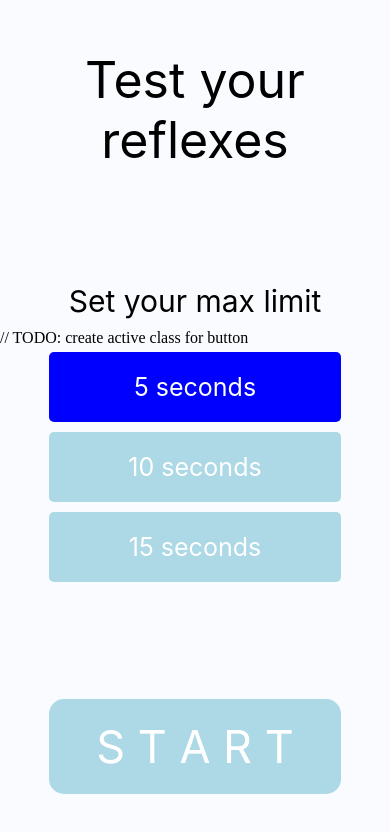
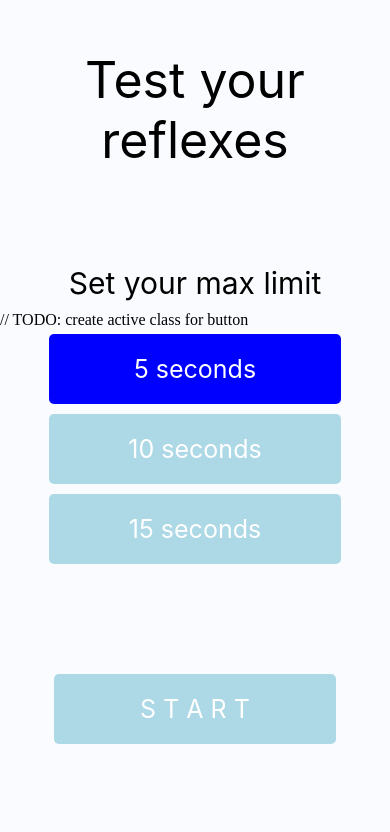
Before and after one commit to jathom30/reflex-timer-app, a React Native app: screen / in a window 390 px wide. Shown: the top 832 px of the page. Built offline with nearby package versions, Linux system fonts and the light colour scheme.

Commit message:
move around start, clear, and detail buttons

```diff
--- a/App.js
+++ b/App.js
@@ -46,6 +46,7 @@ export default class App extends React.Component {
     // start game-> sends to timer screen
     this.setState({
       start: true,
+      details: false,
     })
     // countdown timer, starts at 3 and counts down
     this.countdownTimer = setInterval(() => this.setState({countdownTime: this.state.countdownTime - 1}), 1000)
@@ -108,11 +109,11 @@ export default class App extends React.Component {
         reflexAverage: Math.round(reflexAverage),
         reflexHigh: reflexHigh,
         reflexLow: reflexLow,
-        reflexAttempts: this.state.reflexAttempts + 1
+        reflexAttempts: this.state.reflexAttempts + 1,
       })
     } else {
       this.setState({
-        earlyAttempts: this.state.earlyAttempts + 1
+        earlyAttempts: this.state.earlyAttempts + 1,
       })
     }
   }
@@ -125,6 +126,7 @@ export default class App extends React.Component {
       reflexLow: 0,
       reflexAttempts: 0,
       earlyAttempts: 0,
+      details: false,
     })
   }
 
@@ -191,6 +193,9 @@ export default class App extends React.Component {
             start={this.state.start} />
           :
           <StartScreen
+            start={this.state.start}
+            details={this.state.details}
+            showDetails={this.showDetails}
             fiveSec={this.fiveSec}
             activeClass={this.state.activeClass}
             tenSec={this.tenSec}
@@ -219,12 +224,11 @@ export default class App extends React.Component {
             deltaArray={this.state.deltaArray}
             reflexHigh={this.state.reflexHigh}
             reflexLow={this.state.reflexLow}
-            reflexAverage={this.state.reflexAverage} />
+            reflexAverage={this.state.reflexAverage}
+            showDetails={this.showDetails} />
           :
           null
         }
-
-        { this.state.reflexAttempts > 1 && !this.state.start ? <Button title={ this.state.details ? "Hide Results" : "Full Results" } touchableStyle={styles.button} btnTextStyle={styles.buttonText} activatePress={this.showDetails} /> : null }
 
          {/* // ! Test component !
           <Test
@@ -255,15 +259,4 @@ const styles = StyleSheet.create({
   mainHeader: {
     fontSize: 40,
   },
-  button: {
-    backgroundColor: '#39FC8B',
-    padding: 20,
-    alignSelf: 'stretch',
-    justifyContent: 'center',
-  },
-  buttonText: {
-    fontSize: 45,
-    alignSelf: 'center',
-    color: 'white',
-  },
 });
--- a/components/ShowAllResults.js
+++ b/components/ShowAllResults.js
@@ -1,5 +1,7 @@
 import React, { Component } from 'react'
 import { StyleSheet, Text, View } from "react-native"
+
+import Button from './Button'
 
 export default class ShowAllResults extends Component {
 
@@ -52,6 +54,7 @@ export default class ShowAllResults extends Component {
           <Text style={styles.dataCell}><Text style={styles.bold}>Fastest Time:</Text> {this.formatNumbers(this.props.reflexLow)}</Text>
           <Text style={styles.dataCell}><Text style={styles.bold}>Average:</Text> {this.formatNumbers(this.props.reflexAverage)}</Text>
         </View>
+        <Button title="Hide"  btnTextStyle={[styles.header, {backgroundColor: '#39FC8B'}]} activatePress={this.props.showDetails} />
       </View>
     )
   }
@@ -66,15 +69,18 @@ const styles = StyleSheet.create({
     right: 20,
     backgroundColor: 'white',
     flex: 1,
-    shadowColor: '#000',
-    shadowOffset: { width: 0, height: 6 },
-    shadowOpacity: 0.25,
-    shadowRadius: 10,
+    borderRadius: 20,
+    overflow: 'hidden',
+    borderColor: 'black',
+    borderWidth: 2,
   },
   header: {
     fontSize: 40,
     textAlign: 'center',
     paddingTop: 20,
+    paddingBottom: 20,
+    backgroundColor: 'black',
+    color: 'white',
   },
   subHeader: {
     fontSize: 20,
--- a/components/StartScreen.js
+++ b/components/StartScreen.js
@@ -9,7 +9,7 @@ export default class StartScreen extends Component {
 
   render() {
     return(
-      <View style={this.props.reflexAttempts === 0 ? [styles.container, {marginBottom: 50}] : [styles.container, {borderBottomColor: 'white', borderBottomWidth: 2}]}>
+      <View style={this.props.reflexAttempts === 0 ? [styles.container, {marginBottom: 50}] : styles.container}>
         <Text style={styles.mainHeader}>Test your reflexes</Text>
           <View>
             <Text style={styles.subHeader}>Set your max limit</Text>
@@ -32,15 +32,19 @@ export default class StartScreen extends Component {
             null
           }
 
+          { this.props.reflexAttempts > 1 && !this.props.start && !this.props.details ? <Button title={ this.props.details ? "Hide Results" : "Full Results" } touchableStyle={[button.seconds, {backgroundColor: '#39FC8B'}]} btnTextStyle={btnText.details} activatePress={this.props.showDetails} /> : null }
+
           {/* Show reset button if attempts is great than 0 */}
-          <View style={this.props.reflexAttempts === 0 ? [styles.buttonGroup, {justifyContent: 'space-around',}] : [styles.buttonGroup, {alignItems: 'stretch', width: '100%', alignItems: 'stretch'}]}>
-            { this.props.reflexAttempts !== 0 ?
-              <Button title="reset" touchableStyle={[button.shareSpace, {backgroundColor: 'tomato', borderRightColor: 'white', borderRightWidth: 2}]} btnTextStyle={btnText.main} activatePress={this.props.reset} />
-              :
-              null
-            }
+          <View style={{alignItems: 'center'}}>
+            <View style={styles.buttonGroup}>
+              { this.props.reflexAttempts !== 0 ?
+                <Button title="Reset" touchableStyle={button.reset} btnTextStyle={btnText.resetText} activatePress={this.props.reset} />
+                :
+                null
+              }
 
-            <Button title={this.props.reflexAttempts === 0 ? 'S T A R T' : 'Try Again?' } touchableStyle={this.props.reflexAttempts === 0 ? [button.main, {width: '75%'}] : button.shareSpace} btnTextStyle={btnText.main} activatePress={this.props.startClock} />
+              <Button title={this.props.reflexAttempts === 0 ? 'S T A R T' : 'Try Again?' } touchableStyle={this.props.reflexAttempts === 0 ? [button.reset, {backgroundColor: 'lightblue', width: '85%'}] : [button.reset, {backgroundColor: 'lightblue',}]} btnTextStyle={btnText.resetText} activatePress={this.props.startClock} />
+            </View>
           </View>
 
       </View>
@@ -50,7 +54,7 @@ export default class StartScreen extends Component {
 
 const styles = StyleSheet.create({
   container: {
-    flex: 2,
+    flex: 1,
     // backgroundColor: 'red',
     // alignItems: 'stretch',
     justifyContent: 'space-between',
@@ -69,8 +73,12 @@ const styles = StyleSheet.create({
   buttonGroup: {
     // flex: 1,
     flexDirection: 'row',
+    paddingBottom: 50,
+    // height: 200,
+    // backgroundColor: 'pink',
     // alignItems: 'center',
-    // justifyContent: 'space-around',
+    justifyContent: 'space-around',
+    width: '85%',
   },
 });
 
@@ -78,7 +86,7 @@ const button = StyleSheet.create({
   main: {
     backgroundColor: 'lightblue',
     padding: 20,
-    borderRadius: 15,
+    borderRadius: 5,
     alignSelf: 'center',
     justifyContent: 'center',
   },
@@ -96,9 +104,9 @@ const button = StyleSheet.create({
   },
   reset: {
     backgroundColor: '#D75A5A',
-    width: '50%',
-    padding: 10,
-    borderRadius: 20,
+    // width: '50%',
+    padding: 20,
+    borderRadius: 5,
     marginTop: 10,
   },
   shareSpace: {
@@ -107,12 +115,18 @@ const button = StyleSheet.create({
     alignSelf: 'stretch',
     flex: 1,
     maxHeight: 100,
-  }
+  },
+  details: {
+    backgroundColor: '#39FC8B',
+    padding: 20,
+    alignSelf: 'stretch',
+    justifyContent: 'center',
+  },
 })
 
 const btnText = StyleSheet.create({
   main: {
-    fontSize: 45,
+    fontSize: 40,
     alignSelf: 'center',
     color: 'white',
   },
@@ -126,4 +140,9 @@ const btnText = StyleSheet.create({
     fontSize: 25,
     alignSelf: 'center',
   },
+  details: {
+    fontSize: 35,
+    alignSelf: 'center',
+    color: 'white',
+  },
 })
```
